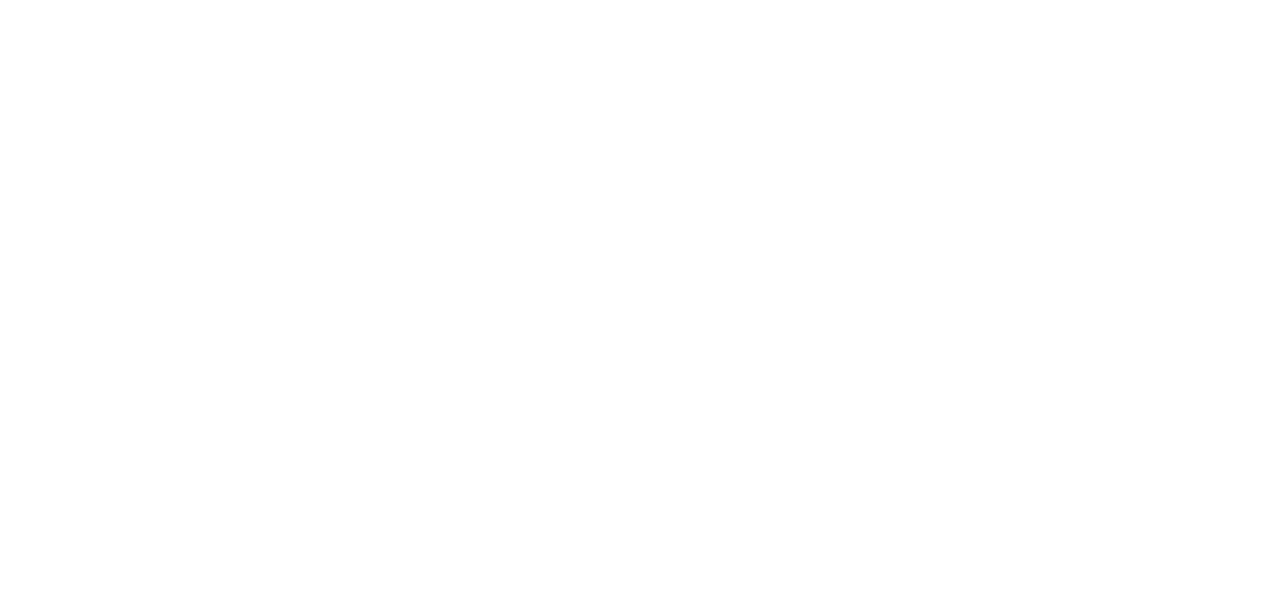
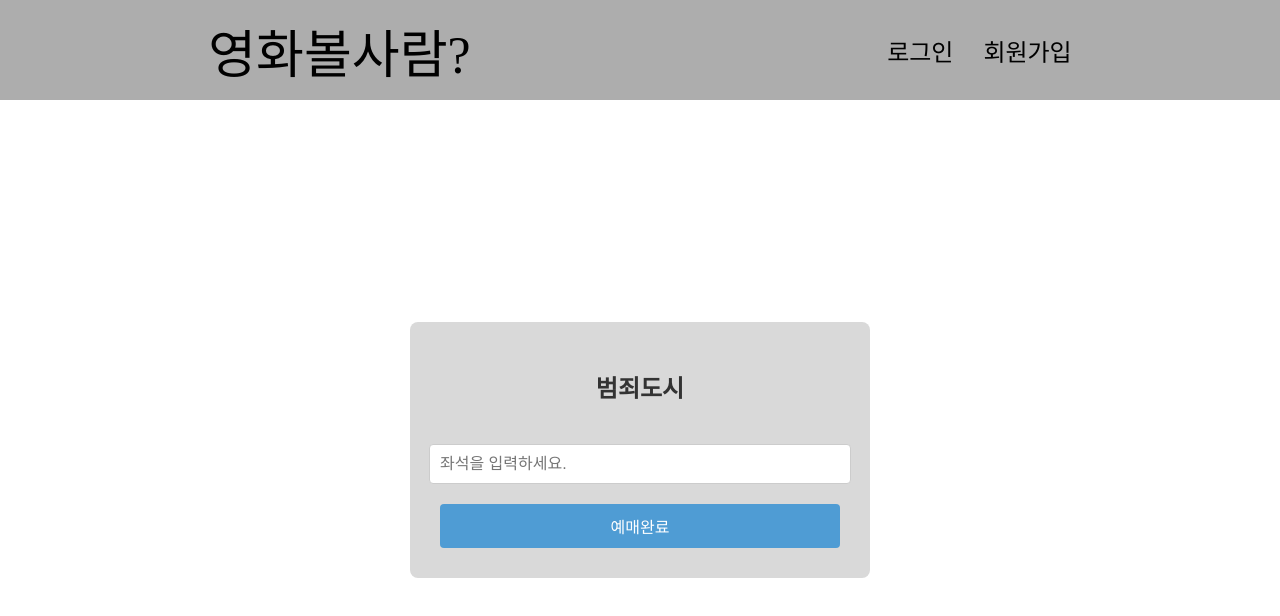
Before and after one commit to Want2WatchMovie/Front, a React (Vite) app: page /ticketing in a window 1280 px wide. Before the commit this address had no page. Shown: the top 616 px of the page. Built offline with nearby package versions, Linux system fonts and the light colour scheme.

Commit message:
좌석 예매 퍼블리싱

```diff
--- a/src/App.jsx
+++ b/src/App.jsx
@@ -2,12 +2,14 @@ import { Route, Routes } from "react-router-dom";
 import "./App.css";
 import Login from "./pages/Login";
 import Register from "./pages/Register";
+import Ticketing from "./pages/Ticketing";
 
 function App() {
   return (
     <Routes>
       <Route path="/login" element={<Login />} />
       <Route path="/register" element={<Register />} />
+      <Route path="/ticketing" element={<Ticketing />} />
     </Routes>
   );
 }
--- /dev/null
+++ b/src/pages/Ticketing/index.jsx
@@ -0,0 +1,32 @@
+import React, { useState } from "react";
+import * as S from "./style";
+import Header from "../../components/Header/Header";
+
+const Ticketing = () => {
+  const [inputs, setInputs] = useState("");
+
+  const handleInputs = (e) => {
+    setInputs(e.target.value);
+  };
+
+  return (
+    <S.Layout>
+      <Header />
+      <S.Content>
+        <S.TicketingBox>
+          <S.Title>범죄도시</S.Title>
+          <S.Input
+            name="seatnumber"
+            value={inputs.seatnumber}
+            placeholder="좌석을 입력하세요."
+            onChange={handleInputs}
+            type="number"
+          />
+          <S.Button>예매완료</S.Button>
+        </S.TicketingBox>
+      </S.Content>
+    </S.Layout>
+  );
+};
+
+export default Ticketing;
--- /dev/null
+++ b/src/pages/Ticketing/style.js
@@ -0,0 +1,57 @@
+import styled from "styled-components";
+
+export const Layout = styled.div`
+  width: 100vw;
+  height: 100vh;
+  display: flex;
+  flex-direction: column;
+  align-items: center;
+`;
+
+export const Content = styled.div`
+  width: 100%;
+  height: 100%;
+  display: flex;
+  justify-content: center;
+  align-items: center;
+`;
+
+export const TicketingBox = styled.div`
+  width: 400px;
+  padding: 30px;
+  background-color: #d9d9d9;
+  border-radius: 8px;
+  display: flex;
+  flex-direction: column;
+  align-items: center;
+  gap: 20px;
+`;
+
+export const Title = styled.h1`
+  margin-bottom: 20px;
+  font-size: 24px;
+  color: #333;
+`;
+
+export const Input = styled.input`
+  width: 100%;
+  padding: 10px;
+  border: 1px solid #ccc;
+  border-radius: 4px;
+  outline: none;
+  font-size: 16px;
+`;
+
+export const Button = styled.button`
+  width: 100%;
+  padding: 10px;
+  background-color: #4f9cd4;
+  border: none;
+  border-radius: 4px;
+  color: white;
+  font-size: 16px;
+  cursor: pointer;
+  &:hover {
+    background-color: #357ae8;
+  }
+`;
```
